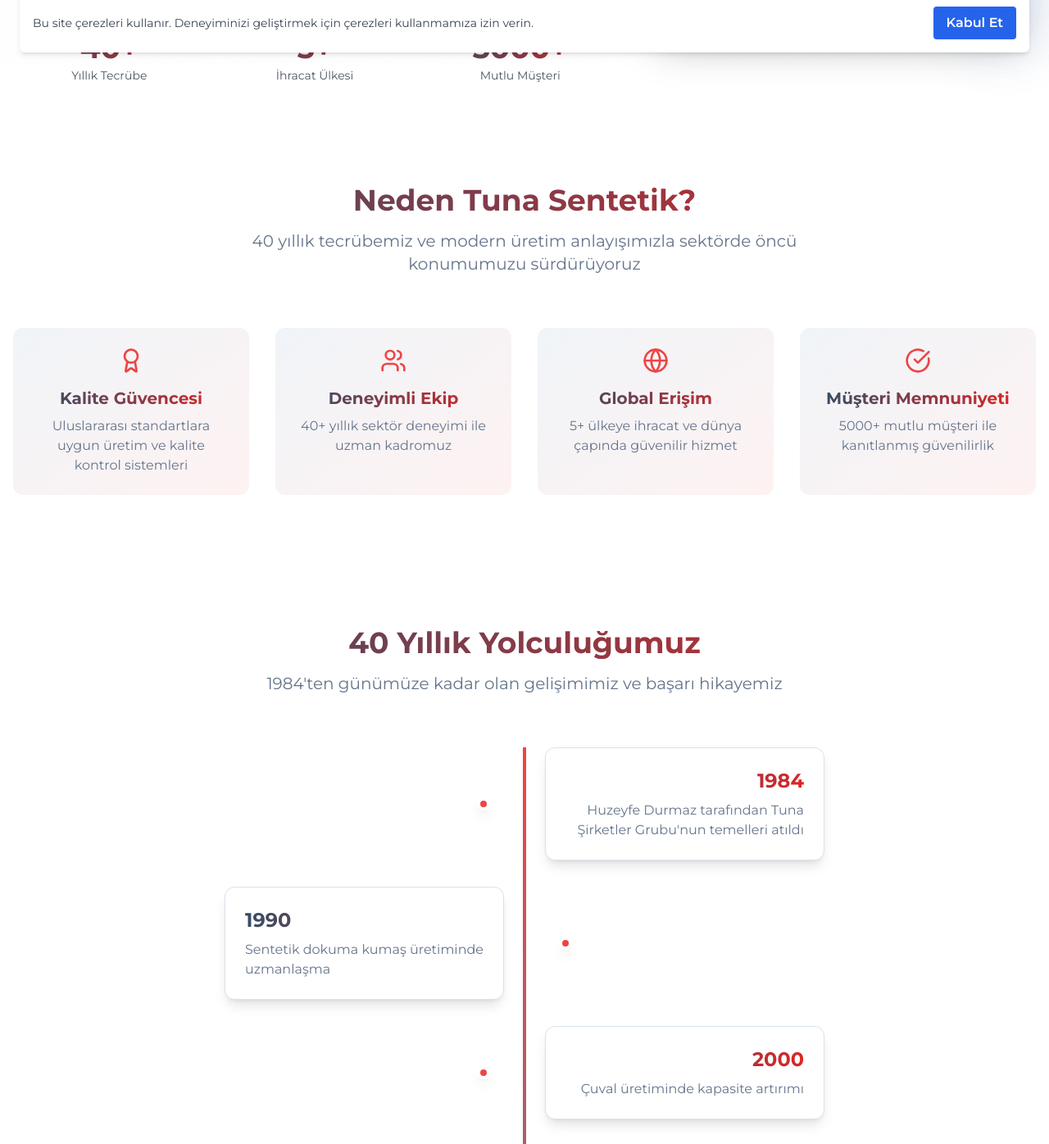
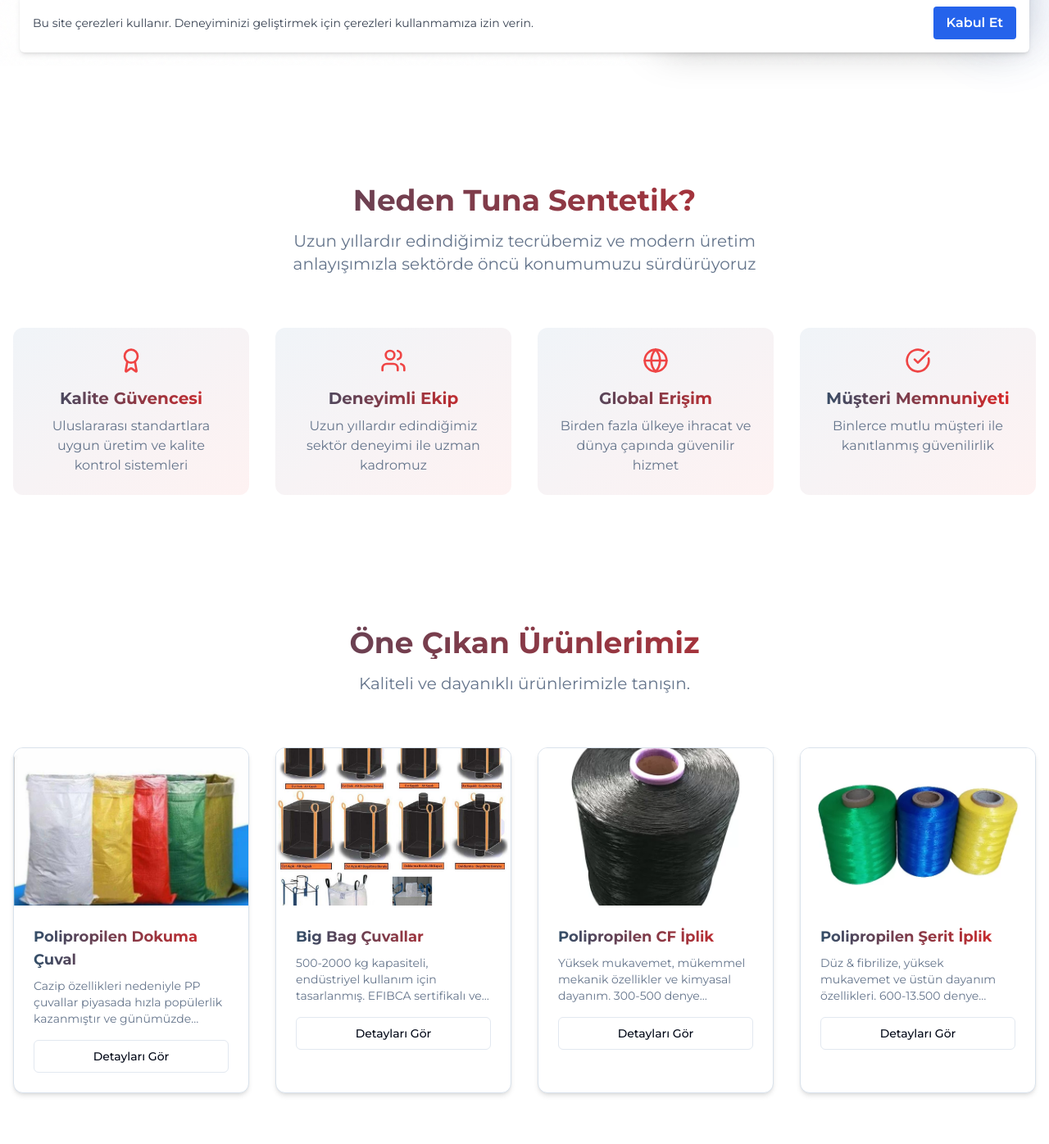
Before and after one commit to aliozkanozdurmus/efesentetik-website, a Next.js app: page / in a window 1280 px wide. Shown: the part 720-2116 px from the top of the page at 82% size. Built offline with nearby package versions, Linux system fonts and the light colour scheme.

Commit message:
new update

```diff
--- a/app/hakkimizda/page.tsx
+++ b/app/hakkimizda/page.tsx
@@ -16,8 +16,8 @@ const features = [
   },
   {
     icon: <Clock className="h-8 w-8 text-red-500" />,
-    title: "40+ Yıllık Tecrübe",
-    description: "Sektörde 40 yılı aşkın deneyimimizle müşterilerimize en iyi hizmeti sunuyoruz.",
+    title: "Uzun Yıllık Tecrübe",
+    description: "Sektörde uzun yıllardır edindiğimiz deneyimimizle müşterilerimize en iyi hizmeti sunuyoruz.",
   },
   {
     icon: <Users className="h-8 w-8 text-red-500" />,
@@ -106,7 +106,7 @@ export default function AboutPage() {
                   sürdürmektedir.
                 </p>
                 <p>
-                  40 yılı aşkın deneyimimizle, müşteri memnuniyetini ön planda tutarak, endüstriyel ve ticari
+                  Uzun yıllardır edindiğimiz deneyimimizle, müşteri memnuniyetini ön planda tutarak, endüstriyel ve ticari
                   sektörlerin ihtiyaçlarına uygun yüksek kaliteli PP çuval üretimi gerçekleştirmekteyiz. Üretim
                   süreçlerimize en son teknolojik yenilikleri entegre ederek, çevreye duyarlı yaklaşımımızla topluma
                   değer katmaya devam ediyoruz.
@@ -270,7 +270,7 @@ export default function AboutPage() {
               transition={{ duration: 0.8, delay: 0.2 }}
             >
               <p className="text-muted-foreground max-w-2xl mx-auto">
-                40 yıllık tecrübemizle modern teknoloji ve geleneksel kaliteyi bir araya getiriyoruz. Üretim tesisimizde
+                Uzun yıllardır edindiğimiz tecrübemizle modern teknoloji ve geleneksel kaliteyi bir araya getiriyoruz. Üretim tesisimizde
                 her aşamada kalite kontrol uygulayarak, müşterilerimize en iyi ürünleri sunuyoruz.
               </p>
             </motion.div>
@@ -336,7 +336,7 @@ export default function AboutPage() {
           >
             <h2 className="text-3xl md:text-4xl font-bold mb-6">İhtiyacınıza Özel Çuval Çözümleri</h2>
             <p className="text-xl mb-8 max-w-2xl mx-auto text-white/90">
-              40 yıllık tecrübemiz ve modern üretim teknolojimizle size en uygun çözümleri sunuyoruz. Hemen iletişime
+              Uzun yıllardır edindiğimiz tecrübemiz ve modern üretim teknolojimizle size en uygun çözümleri sunuyoruz. Hemen iletişime
               geçin ve özel teklifinizi alın.
             </p>
             <div className="flex justify-center">
--- a/app/page.tsx
+++ b/app/page.tsx
@@ -25,11 +25,7 @@ import Link from "next/link"
 import { useState, useRef, useEffect } from "react" // useState, useRef, useEffect eklendi
 import ImageGalleryDialog from "@/components/image-gallery-dialog"
 
-const stats = [
-  { number: "40+", label: "Yıllık Tecrübe" },
-  { number: "5+", label: "İhracat Ülkesi" },
-  { number: "5000+", label: "Mutlu Müşteri" },
-]
+
 
 const features = [
   {
@@ -40,17 +36,17 @@ const features = [
   {
     icon: <Users className="h-8 w-8 text-red-500" />,
     title: "Deneyimli Ekip",
-    description: "40+ yıllık sektör deneyimi ile uzman kadromuz",
+    description: "Uzun yıllardır edindiğimiz sektör deneyimi ile uzman kadromuz",
   },
   {
     icon: <Globe className="h-8 w-8 text-red-500" />,
     title: "Global Erişim",
-    description: "5+ ülkeye ihracat ve dünya çapında güvenilir hizmet",
+    description: "Birden fazla ülkeye ihracat ve dünya çapında güvenilir hizmet",
   },
   {
     icon: <CheckCircle className="h-8 w-8 text-red-500" />,
     title: "Müşteri Memnuniyeti",
-    description: "5000+ mutlu müşteri ile kanıtlanmış güvenilirlik",
+    description: "Binlerce mutlu müşteri ile kanıtlanmış güvenilirlik",
   },
 ]
 
@@ -239,7 +235,7 @@ const timeline = [
   { year: "2000", event: "Çuval üretiminde kapasite artırımı" },
   { year: "2010", event: "İhracata başlangıç ve uluslararası sertifikasyonlar" },
   { year: "2020", event: "Modern tesise taşınma ve teknoloji yatırımları" },
-  { year: "2024", event: "5+ ülkeye ihracat ve sürdürülebilir üretim" },
+  { year: "2024", event: "Birden fazla ülkeye ihracat ve sürdürülebilir üretim" },
 ]
 
 export default function HomePage() {
@@ -310,8 +306,8 @@ export default function HomePage() {
                 animate={{ opacity: 1, y: 0 }}
                 transition={{ duration: 0.8, delay: 0.6 }}
               >
-                Tuna Şirketler Grubu olarak 1984'ten bu yana sentetik dokuma kumaş ve çuval sektöründe faaliyet göstermekteyiz.
-                Endüstriyel ve ticari sektörlerin ihtiyaçlarına uygun, yüksek kaliteli PP çuval üretimi gerçekleştiriyoruz.
+
+                Tuna Şirketler Grubu olarak sentetik dokuma kumaş ve çuval sektöründe faaliyet göstermekteyiz. Endüstriyel ve ticari sektörlerin ihtiyaçlarına uygun, yüksek kaliteli PP çuval üretimi gerçekleştiriyoruz.
               </motion.p>
 
               {/* CTA Buttons */}
@@ -337,38 +333,7 @@ export default function HomePage() {
                 </Button>
               </motion.div>
 
-              {/* Stats */}
-              <motion.div
-                className="grid grid-cols-3 gap-6 sm:gap-8"
-                initial={{ opacity: 0, y: 30 }}
-                animate={{ opacity: 1, y: 0 }}
-                transition={{ duration: 0.8, delay: 1 }}
-              >
-                <motion.div
-                  className="text-center group"
-                  whileHover={{ scale: 1.05 }}
-                  transition={{ duration: 0.2 }}
-                >
-                  <div className="text-3xl sm:text-4xl font-bold gradient-text">40+</div>
-                  <div className="text-sm text-gray-600 mt-1">Yıllık Tecrübe</div>
-                </motion.div>
-                <motion.div
-                  className="text-center group"
-                  whileHover={{ scale: 1.05 }}
-                  transition={{ duration: 0.2 }}
-                >
-                  <div className="text-3xl sm:text-4xl font-bold gradient-text">5+</div>
-                  <div className="text-sm text-gray-600 mt-1">İhracat Ülkesi</div>
-                </motion.div>
-                <motion.div
-                  className="text-center group"
-                  whileHover={{ scale: 1.05 }}
-                  transition={{ duration: 0.2 }}
-                >
-                  <div className="text-3xl sm:text-4xl font-bold gradient-text">5000+</div>
-                  <div className="text-sm text-gray-600 mt-1">Mutlu Müşteri</div>
-                </motion.div>
-              </motion.div>
+
             </motion.div>
 
             {/* Right Content - 2 columns */}
@@ -416,7 +381,7 @@ export default function HomePage() {
                     <div className="w-3 h-3 bg-green-500 rounded-full animate-pulse"></div>
                     <span className="font-bold text-navy-900">Modern Teknoloji</span>
                   </div>
-                  <p className="text-sm text-gray-600">Gaziantep OSB'deki son teknoloji üretim tesisimizle 40 yıllık tecrübemizi birleştiriyoruz.</p>
+                  <p className="text-sm text-gray-600">Gaziantep OSB'deki son teknoloji üretim tesisimizle uzun yıllardır edindiğimiz tecrübemizi birleştiriyoruz.</p>
                 </motion.div>
               </div>
 
@@ -463,7 +428,7 @@ export default function HomePage() {
           >
             <h2 className="text-3xl md:text-4xl font-bold gradient-text mb-4">Neden Tuna Sentetik?</h2>
             <p className="text-xl text-muted-foreground max-w-2xl mx-auto">
-              40 yıllık tecrübemiz ve modern üretim anlayışımızla sektörde öncü konumumuzu sürdürüyoruz
+              Uzun yıllardır edindiğimiz tecrübemiz ve modern üretim anlayışımızla sektörde öncü konumumuzu sürdürüyoruz
             </p>
           </motion.div>
 
@@ -488,7 +453,7 @@ export default function HomePage() {
       </section>
 
 
-      {/* Company Timeline */}
+      {/* Featured Products Section */}
       <section className="py-20 bg-white">
         <div className="container mx-auto px-4">
           <motion.div
@@ -498,42 +463,56 @@ export default function HomePage() {
             viewport={{ once: true }}
             transition={{ duration: 0.8 }}
           >
-            <h2 className="text-3xl md:text-4xl font-bold gradient-text mb-4">40 Yıllık Yolculuğumuz</h2>
+            <h2 className="text-3xl md:text-4xl font-bold gradient-text mb-4">Öne Çıkan Ürünlerimiz</h2>
             <p className="text-xl text-muted-foreground max-w-2xl mx-auto">
-              1984'ten günümüze kadar olan gelişimimiz ve başarı hikayemiz
+              Kaliteli ve dayanıklı ürünlerimizle tanışın.
             </p>
           </motion.div>
 
-          <div className="max-w-4xl mx-auto">
-            <div className="relative">
-              {/* Timeline line - hidden on mobile, visible on desktop */}
-              <div className="hidden md:block absolute left-1/2 transform -translate-x-1/2 h-full w-1 bg-gradient-to-b from-red-500 to-navy-500"></div>
-              {timeline.map((item, index) => (
+          <div className="grid grid-cols-1 md:grid-cols-2 lg:grid-cols-4 gap-8">
+            {products.slice(0, 4).map((product, index) => (
               <motion.div
-                  key={index}
-                  className={`relative flex items-center mb-6 sm:mb-8 ${
-                    index % 2 === 0 ? "justify-start md:justify-end" : "justify-start"
-                  }`}
-                  initial={{ opacity: 0, x: index % 2 === 0 ? -50 : 50 }}
+                key={product.id}
+                className="bg-white rounded-xl shadow-md hover:shadow-lg transition-all duration-300 border border-navy-100 overflow-hidden"
+                initial={{ opacity: 0, y: 20 }}
                 whileInView={{ opacity: 1, y: 0 }}
                 viewport={{ once: true }}
                 transition={{ duration: 0.5, delay: index * 0.1 }}
+                whileHover={{ y: -5 }}
               >
-                  <div className={`w-full md:w-5/12 ${
-                    index % 2 === 0
-                      ? "text-right pr-0 md:pr-8"
-                      : "text-left pl-0 md:pl-8"
-                  }`}>
-                    <div className="bg-white p-4 sm:p-6 rounded-xl shadow-lg border border-navy-100">
-                      <div className="text-lg sm:text-2xl font-bold gradient-text mb-1 sm:mb-2">{item.year}</div>
-                      <p className="text-sm sm:text-base text-muted-foreground">{item.event}</p>
+                <div className="relative h-48 cursor-pointer" onClick={() => handleImageClick(product)}>
+                  <Image
+                    src={product.image || (product.images && product.images[0]) || "/placeholder.svg"}
+                    alt={product.name}
+                    fill
+                    className="object-cover"
+                  />
                 </div>
+                <div className="p-6">
+                  <h3 className="text-lg font-bold gradient-text mb-2">{product.name}</h3>
+                  <p className="text-muted-foreground text-sm mb-4 line-clamp-3">{product.description}</p>
+                  <Button asChild variant="outline" className="w-full">
+                    <Link href="/urunler">Detayları Gör</Link>
+                  </Button>
                 </div>
-                  <div className="hidden md:block absolute left-1/2 transform -translate-x-1/2 w-4 h-4 bg-red-500 rounded-full border-4 border-white shadow-lg"></div>
               </motion.div>
             ))}
           </div>
-          </div>
+
+          <motion.div
+            className="text-center mt-16"
+            initial={{ opacity: 0, y: 20 }}
+            whileInView={{ opacity: 1, y: 0 }}
+            viewport={{ once: true }}
+            transition={{ duration: 0.8 }}
+          >
+            <Button asChild size="lg" className="gradient-bg-secondary text-white hover:opacity-90 button-3d group">
+              <Link href="/urunler" className="flex items-center">
+                <span>Tüm Ürünleri Göster</span>
+                <ArrowRight className="ml-2 h-5 w-5 transition-transform group-hover:translate-x-1" />
+              </Link>
+            </Button>
+          </motion.div>
         </div>
       </section>
 
@@ -642,7 +621,7 @@ export default function HomePage() {
           >
             <h2 className="text-3xl md:text-4xl font-bold mb-6">İhtiyacınıza Özel Çuval Çözümleri</h2>
             <p className="text-xl mb-8 max-w-2xl mx-auto text-white/90">
-              40 yıllık tecrübemiz ve modern üretim teknolojimizle size en uygun çözümleri sunuyoruz. Hemen iletişime
+              Uzun yıllardır edindiğimiz tecrübemiz ve modern üretim teknolojimizle size en uygun çözümleri sunuyoruz. Hemen iletişime
               geçin ve özel teklifinizi alın.
             </p>
             <div className="flex justify-center">
--- a/app/sss/page.tsx
+++ b/app/sss/page.tsx
@@ -36,7 +36,7 @@ const faqs = [
     id: 4,
     question: "Yurt dışına ihracat yapıyor musunuz?",
     answer:
-      "Evet, başta Orta Doğu ve Afrika ülkeleri olmak üzere, Avrupa ve Orta Asya'ya düzenli olarak ihracat yapmaktayız. 15'ten fazla ülkeye ihracat deneyimimiz bulunmaktadır. Uluslararası standartlara uygun üretim yapıyor ve gerekli tüm belgelendirme süreçlerini tamamlıyoruz.",
+      "Evet, başta Orta Doğu ve Afrika ülkeleri olmak üzere, Avrupa ve Orta Asya'ya düzenli olarak ihracat yapmaktayız. Birden fazla ülkeye ihracat deneyimimiz bulunmaktadır. Uluslararası standartlara uygun üretim yapıyor ve gerekli tüm belgelendirme süreçlerini tamamlıyoruz.",
     category: "general",
   },
   {
--- a/components/about-section.tsx
+++ b/components/about-section.tsx
@@ -14,8 +14,8 @@ const features = [
   },
   {
     icon: <Clock className="h-8 w-8 text-red-500" />,
-    title: "20+ Yıllık Tecrübe",
-    description: "Sektörde 20 yılı aşkın deneyimimizle müşterilerimize en iyi hizmeti sunuyoruz.",
+    title: "Uzun Yıllık Tecrübe",
+    description: "Sektörde uzun yıllardır edindiğimiz deneyimimizle müşterilerimize en iyi hizmeti sunuyoruz.",
   },
   {
     icon: <Users className="h-8 w-8 text-red-500" />,
--- a/components/about.tsx
+++ b/components/about.tsx
@@ -12,8 +12,8 @@ const features = [
   },
   {
     icon: <Clock className="h-8 w-8 text-primary" />,
-    title: "20+ Yıllık Tecrübe",
-    description: "Sektörde 20 yılı aşkın deneyimimizle müşterilerimize en iyi hizmeti sunuyoruz.",
+    title: "Uzun Yıllık Tecrübe",
+    description: "Sektörde uzun yıllardır edindiğimiz deneyimimizle müşterilerimize en iyi hizmeti sunuyoruz.",
   },
   {
     icon: <Users className="h-8 w-8 text-primary" />,
--- a/components/header.tsx
+++ b/components/header.tsx
@@ -95,7 +95,7 @@ export default function Header() {
       >
         <div className="container mx-auto">
           {/* Main Header */}
-          <div className="flex h-16 lg:h-20 items-center justify-between px-4">
+          <div className="flex h-20 lg:h-24 items-center justify-between px-4">
             {/* Logo */}
             <motion.div
               className="flex items-center"
@@ -105,7 +105,7 @@ export default function Header() {
               <Link href="/" className="flex items-center">
                 <div className="relative">
                   <motion.div
-                    className="relative h-12 w-48 lg:h-16 lg:w-64"
+                    className="relative h-14 w-56 lg:h-20 lg:w-72"
                     initial={{ opacity: 0, scale: 0.8, rotate: -5 }}
                     animate={{ opacity: 1, scale: 1, rotate: 0 }}
                     transition={{
--- a/components/hero.tsx
+++ b/components/hero.tsx
@@ -37,7 +37,7 @@ export default function Hero() {
             animate={{ opacity: 1, y: 0 }}
             transition={{ duration: 0.8, delay: 0.4 }}
           >
-            Efe Sentetik olarak 20 yılı aşkın tecrübemizle, tarım, gıda ve sanayi sektörlerine yönelik yüksek kaliteli
+            Efe Sentetik olarak uzun yıllardır edindiğimiz tecrübemizle, tarım, gıda ve sanayi sektörlerine yönelik yüksek kaliteli
             çuval çözümleri sunuyoruz. PP çuval, jüt çuval ve özel üretim çuvallarımızla ihtiyaçlarınıza uygun çözümler
             üretiyoruz.
           </motion.p>
```
Lines whose indentation alone changed are shown as unchanged.
